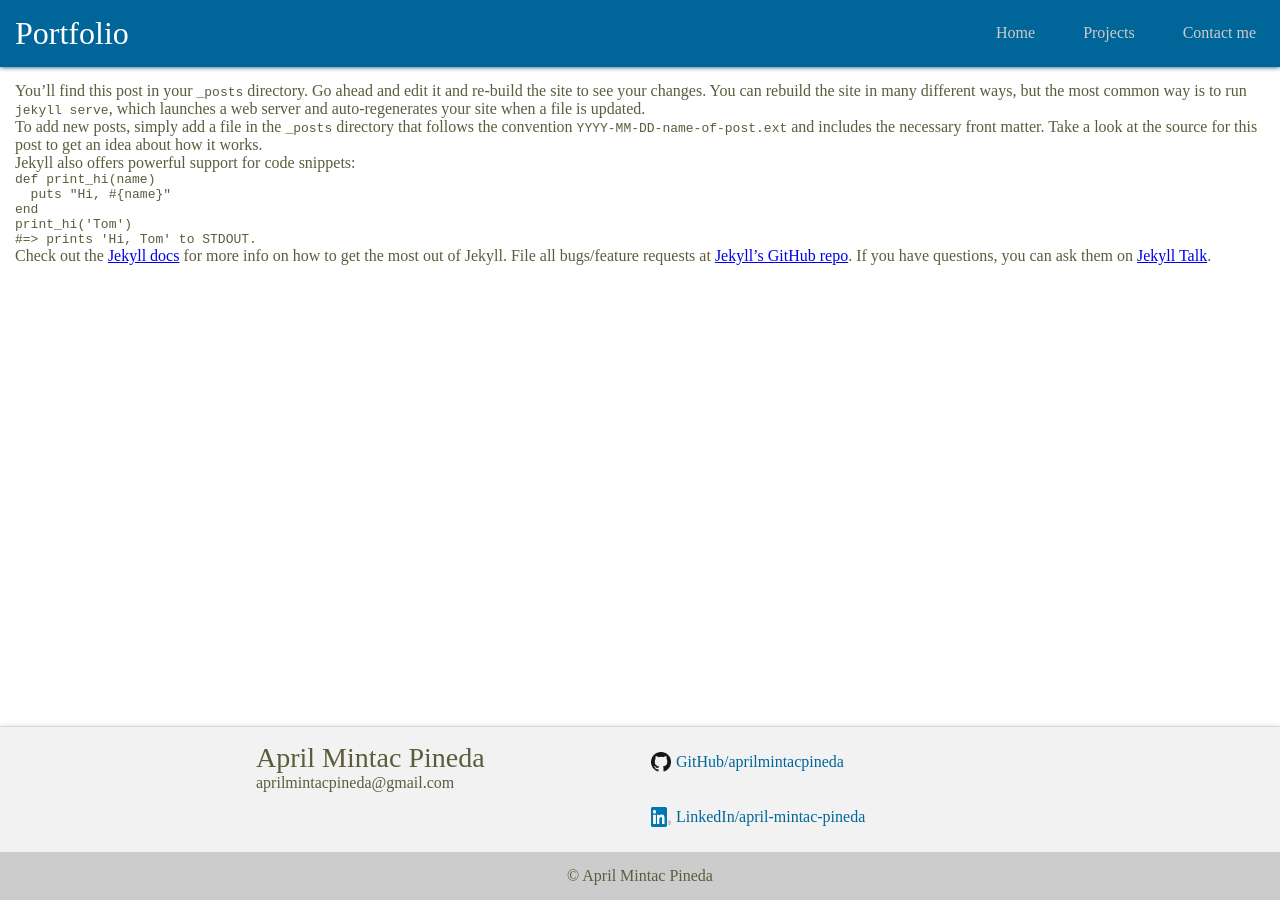
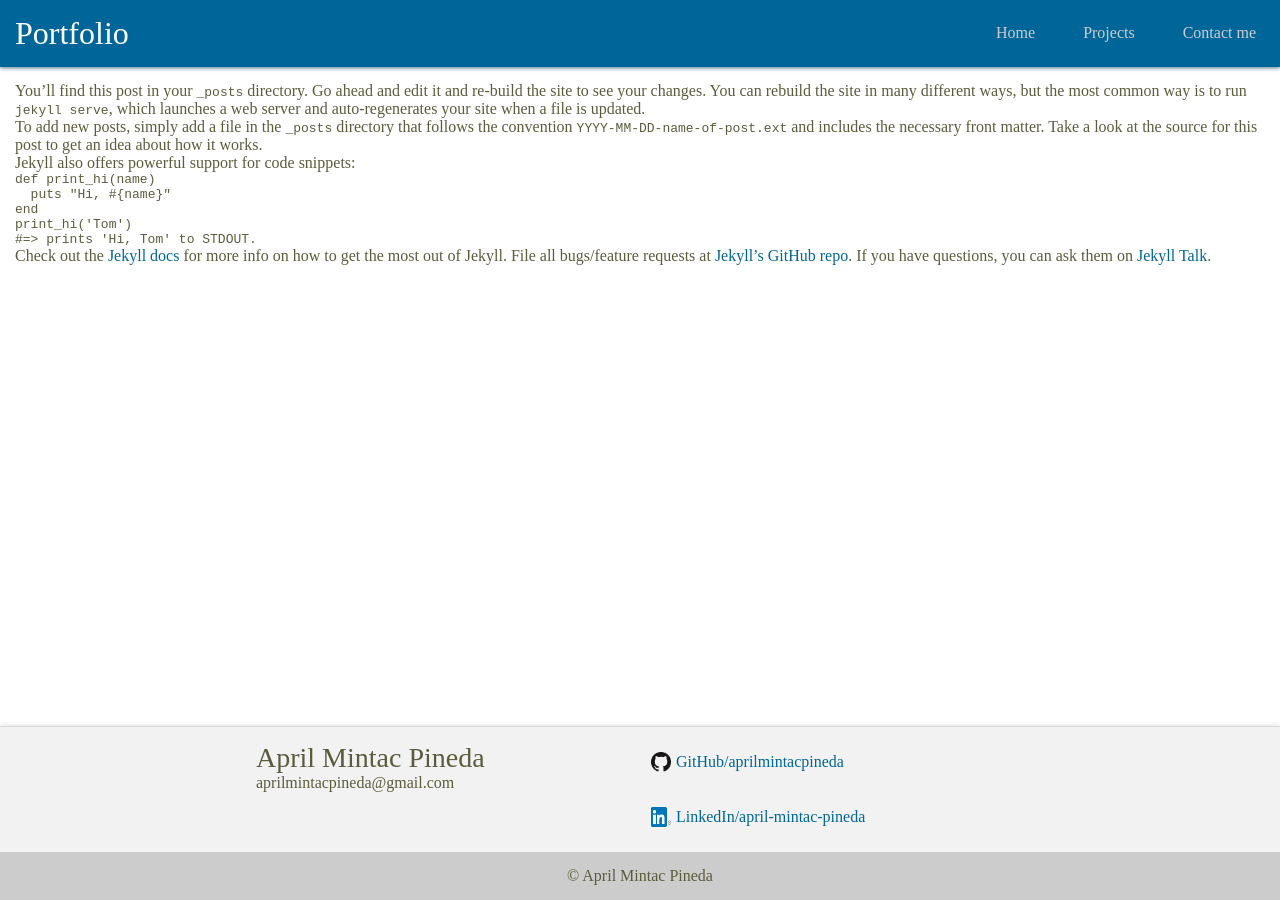
Before and after one commit to aprilmintacpineda/my-old-site, a Jekyll site: the page built from _posts/2017-08-09-welcome-to-jekyll.markdown, in a window 1280 px wide. Built offline with Jekyll 4.4.1, drawn with Linux system fonts in a browser that asks for light colours.

Commit message:
404 error uses the error layout;error layout uses p-centered-message-box layout;

```diff
--- a/_layouts/default.html
+++ b/_layouts/default.html
@@ -12,7 +12,7 @@
       <ul>
         <li><a href="/">Home</a></li>
         <li><a href="/projects">Projects</a></li>
-        <li><a href="/projects">Contact me</a></li>
+        <li><a href="/contact-me">Contact me</a></li>
       </ul>
     </nav>
   </header>
--- a/public/styles/app.sass
+++ b/public/styles/app.sass
@@ -6,6 +6,8 @@
 @import './layouts/default'
 
 @import './components/with-icon'
+@import './components/p-centered-message-box'
+@import './components/load-defaults'
 
 @import 'reset'
 @import 'top-header'
--- /dev/null
+++ b/public/styles/components/_load-defaults.sass
@@ -0,0 +1,5 @@
+a
+  color: #006699
+  text-decoration: none
+  &:hover
+    text-decoration: underline
--- /dev/null
+++ b/public/styles/components/_p-centered-message-box.sass
@@ -0,0 +1,12 @@
+.p-centered-message-box
+  margin: 0 auto
+  +pCenter
+  max-width: 60%
+  .title
+    font-weight: normal
+    font-size: 40px
+    border-bottom: 1px solid #cccccc
+    padding-bottom: 15px
+    margin-bottom: 15px
+  p
+    line-height: 30px
--- /dev/null
+++ b/public/styles/mixins/_fit-width.sass
@@ -0,0 +1,6 @@
+=fitWidth
+  width: -webkit-max-content
+  width: -moz-max-content
+  width: -ms-max-content
+  width: -o-max-content
+  width: max-content
--- a/public/styles/mixins/_index.sass
+++ b/public/styles/mixins/_index.sass
@@ -1 +1,3 @@
 @import './clear-float'
+@import './p-center'
+@import './fit-width'
--- /dev/null
+++ b/public/styles/mixins/_p-center.sass
@@ -0,0 +1,5 @@
+=pCenter
+  position: absolute
+  top: 50%
+  left: 50%
+  transform: translate(-50%, -50%)
```
Also changed, not shown: 404.html (+4 -21 lines), _layouts/error.html (added, +7 -0 lines), _layouts/p-centered-message-box.html (added, +7 -0 lines).
